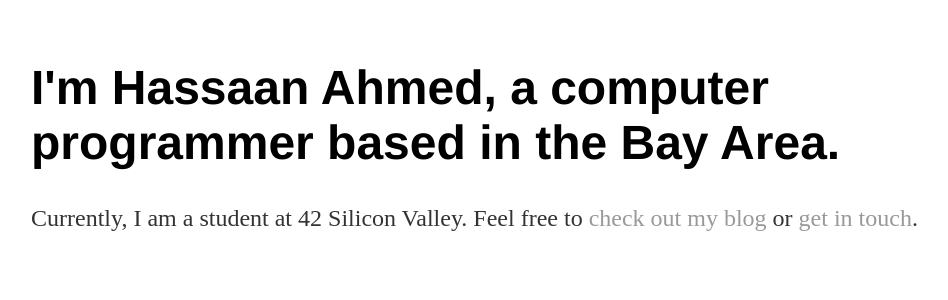
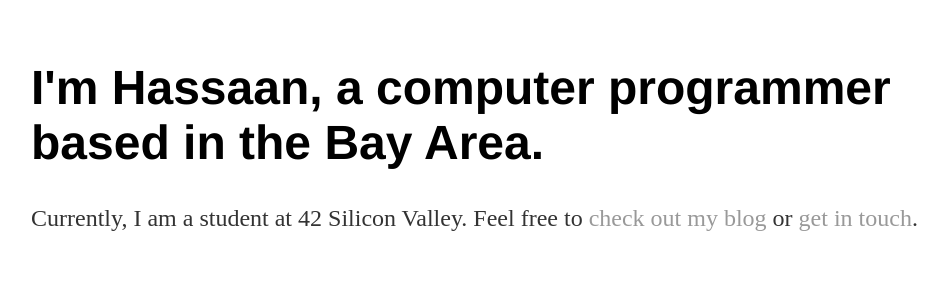
Before and after one commit to ahmedxyz/ahmedxyz.github.io, a Jekyll site: the page built from index.html, in a window 1280 px wide. Shown: the top 300 px of the page, without its empty margins (161-1109 px from the left). Built offline with Jekyll 4.4.1, drawn with Linux system fonts in a browser that asks for light colours.

Commit message:
Update content

```diff
--- a/index.html
+++ b/index.html
@@ -3,6 +3,6 @@ layout: default
 title: Hassaan Ahmed
 ---
 <div class="blurb">
-	<h1>I'm Hassaan Ahmed, a computer programmer based in the Bay Area.</h1>
+	<h1>I'm Hassaan, a computer programmer based in the Bay Area.</h1>
 	<p>Currently, I am a student at 42 Silicon Valley. Feel free to <a href="blog/index.html">check out my blog</a> or <a href="mailto:hahmed427@gmail.com">get in touch</a>.</p>
 </div><!-- /.blurb -->
```
